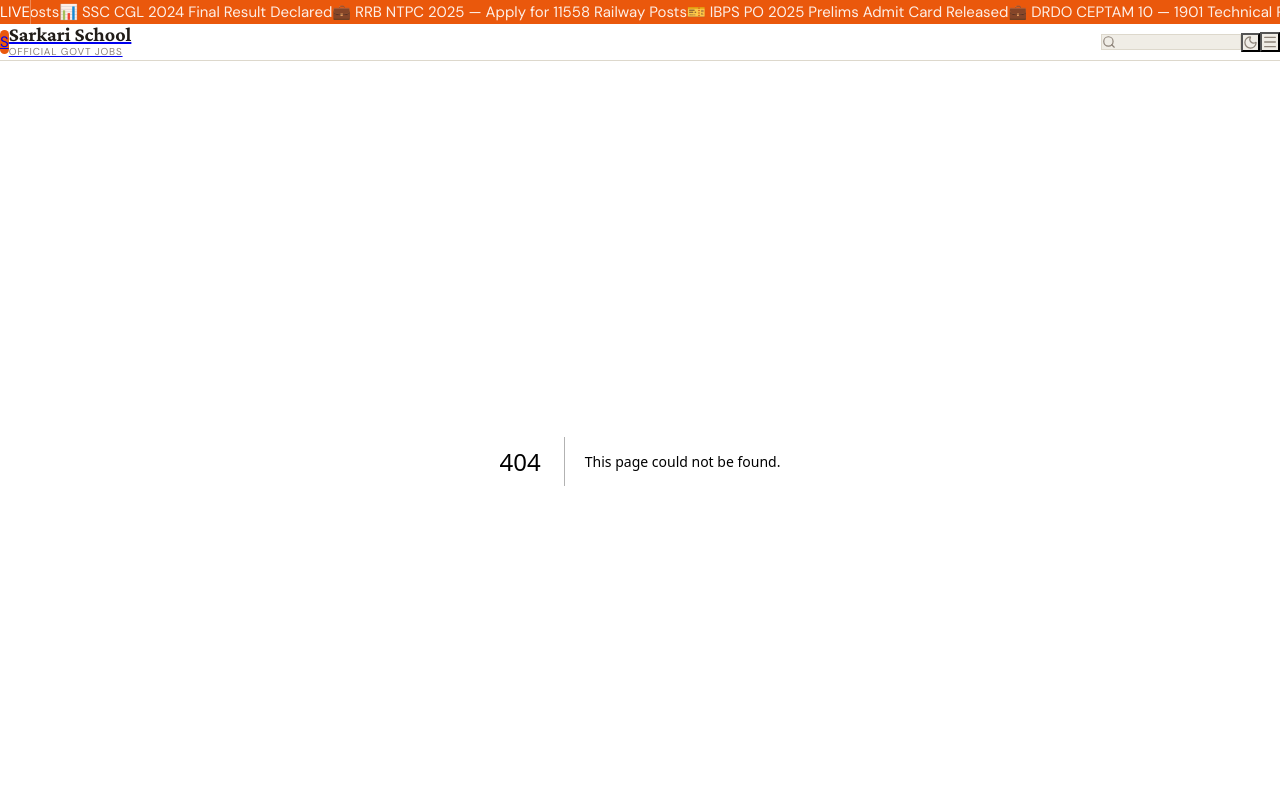
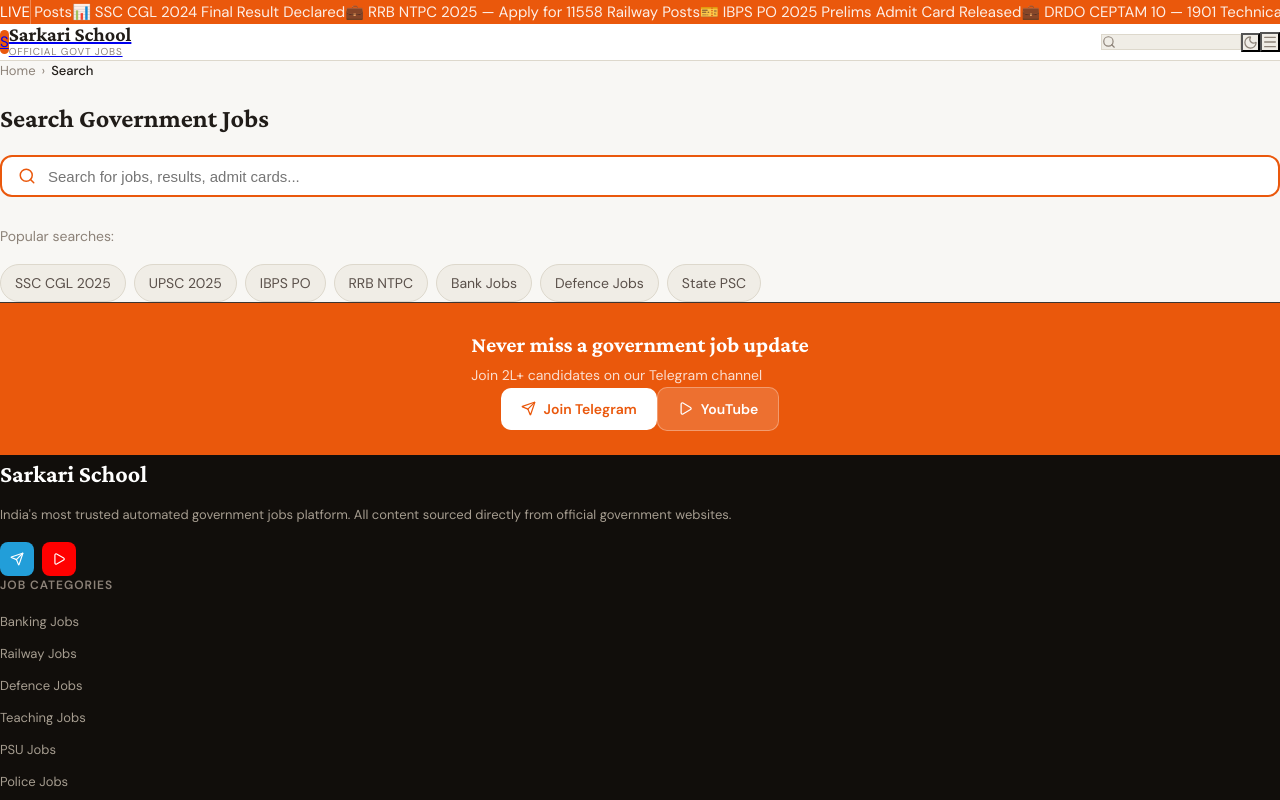
Before and after one commit to airgalaxyair/rojgarresult, a Next.js app in the folder frontend/: page /search in a window 1280 px wide. Before the commit this address had no page. Shown: the top 800 px of the page. Built offline with nearby package versions, Linux system fonts and the light colour scheme.

Commit message:
Add files via upload

```diff
--- /dev/null
+++ b/frontend/app/search/page.tsx
@@ -0,0 +1,109 @@
+'use client';
+
+import { useState, useEffect, Suspense } from 'react';
+import { useSearchParams } from 'next/navigation';
+import Link from 'next/link';
+import { Search } from 'lucide-react';
+import PostCard from '@/components/post/PostCard';
+import { MOCK_POSTS } from '@/lib/mock-data';
+import type { Post } from '@/lib/types';
+
+function SearchResults() {
+  const searchParams = useSearchParams();
+  const query = searchParams.get('q') || '';
+  const [results, setResults] = useState<Post[]>([]);
+
+  useEffect(() => {
+    if (!query.trim()) {
+      setResults([]);
+      return;
+    }
+    const q = query.toLowerCase();
+    const filtered = MOCK_POSTS.filter(
+      (p) =>
+        p.title.toLowerCase().includes(q) ||
+        p.department.name.toLowerCase().includes(q) ||
+        p.category.name.toLowerCase().includes(q) ||
+        p.description.toLowerCase().includes(q)
+    );
+    setResults(filtered);
+  }, [query]);
+
+  return (
+    <div className="max-w-4xl mx-auto px-4 sm:px-6 py-8">
+      <nav style={{ marginBottom: 16, fontSize: 13, color: 'var(--text-muted)' }}>
+        <Link href="/" style={{ color: 'var(--text-muted)', textDecoration: 'none' }}>Home</Link>
+        <span style={{ margin: '0 6px' }}>›</span>
+        <span style={{ color: 'var(--text-primary)', fontWeight: 500 }}>Search</span>
+      </nav>
+
+      <h1 style={{ fontFamily: 'Crimson Pro, serif', fontSize: 26, fontWeight: 700, color: 'var(--text-primary)', marginBottom: 16 }}>
+        {query ? `Search results for "${query}"` : 'Search Government Jobs'}
+      </h1>
+
+      {/* Search box */}
+      <div style={{
+        display: 'flex', alignItems: 'center', gap: 12,
+        background: 'var(--bg-card)', border: '2px solid var(--accent)',
+        borderRadius: 12, padding: '10px 16px', marginBottom: 28,
+      }}>
+        <Search size={18} style={{ color: 'var(--accent)' }} />
+        <input
+          defaultValue={query}
+          placeholder="Search for jobs, results, admit cards..."
+          onKeyDown={(e) => {
+            if (e.key === 'Enter') {
+              const val = (e.target as HTMLInputElement).value;
+              if (val.trim()) window.location.href = `/search?q=${encodeURIComponent(val)}`;
+            }
+          }}
+          style={{
+            flex: 1, border: 'none', outline: 'none', fontSize: 15,
+            background: 'transparent', color: 'var(--text-primary)',
+          }}
+        />
+      </div>
+
+      {query && (
+        <p style={{ fontSize: 14, color: 'var(--text-secondary)', marginBottom: 16 }}>
+          {results.length} result{results.length !== 1 ? 's' : ''} found
+        </p>
+      )}
+
+      {results.length > 0 ? (
+        <div style={{ display: 'grid', gap: 12 }}>
+          {results.map((post) => <PostCard key={post.id} post={post} />)}
+        </div>
+      ) : query ? (
+        <div style={{ textAlign: 'center', padding: '60px 0', color: 'var(--text-muted)' }}>
+          <Search size={40} style={{ margin: '0 auto 12px', opacity: 0.3 }} />
+          <p style={{ fontSize: 16, marginBottom: 8 }}>No results for "{query}"</p>
+          <p style={{ fontSize: 14 }}>Try searching with different keywords</p>
+        </div>
+      ) : (
+        <div>
+          <p style={{ fontSize: 14, color: 'var(--text-muted)', marginBottom: 16 }}>Popular searches:</p>
+          <div style={{ display: 'flex', flexWrap: 'wrap', gap: 8 }}>
+            {['SSC CGL 2025', 'UPSC 2025', 'IBPS PO', 'RRB NTPC', 'Bank Jobs', 'Defence Jobs', 'State PSC'].map((term) => (
+              <a key={term} href={`/search?q=${encodeURIComponent(term)}`} style={{
+                padding: '7px 14px', borderRadius: 999,
+                background: 'var(--bg-subtle)', border: '1px solid var(--border)',
+                fontSize: 14, color: 'var(--text-secondary)', textDecoration: 'none', transition: 'all 0.15s',
+              }}>
+                {term}
+              </a>
+            ))}
+          </div>
+        </div>
+      )}
+    </div>
+  );
+}
+
+export default function SearchPage() {
+  return (
+    <Suspense fallback={<div className="max-w-4xl mx-auto px-4 py-8" style={{ color: 'var(--text-muted)' }}>Loading...</div>}>
+      <SearchResults />
+    </Suspense>
+  );
+}
```
